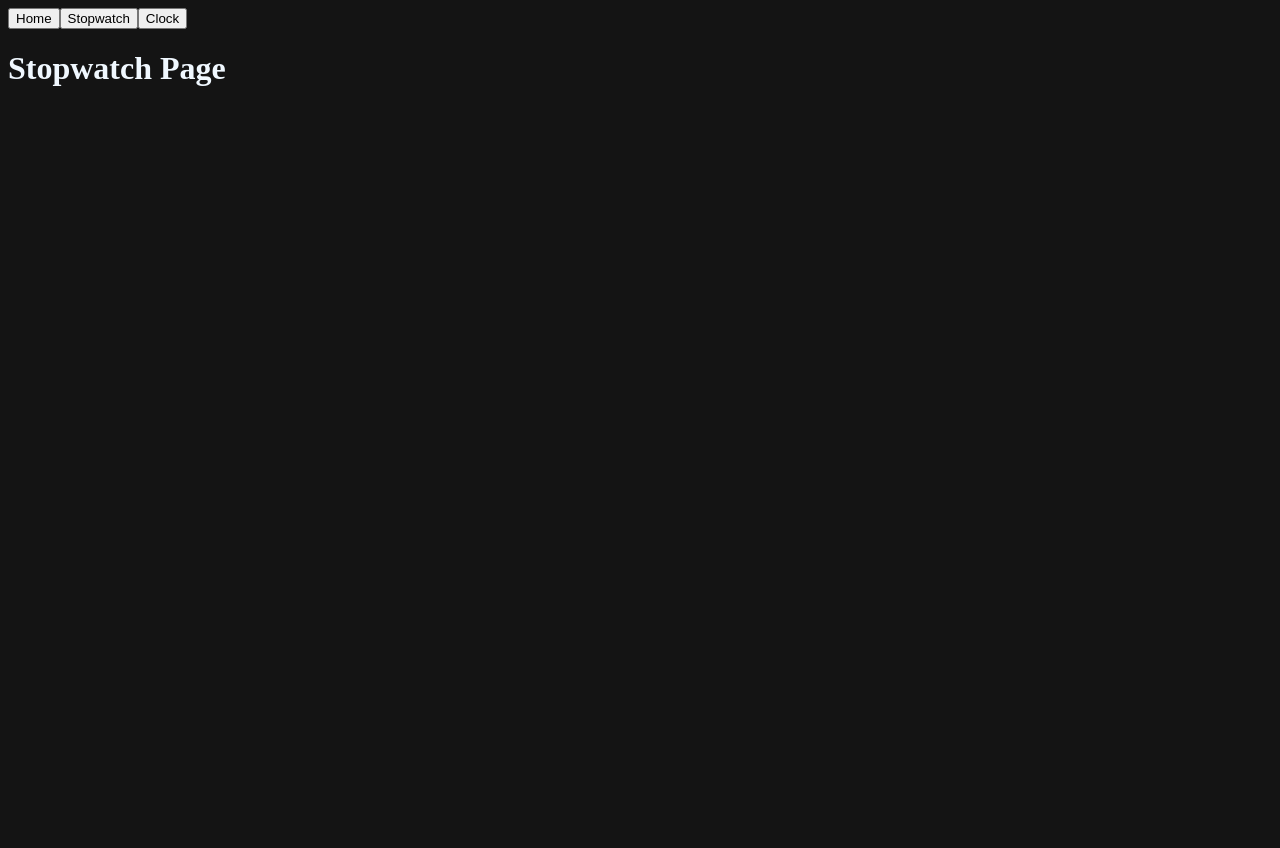
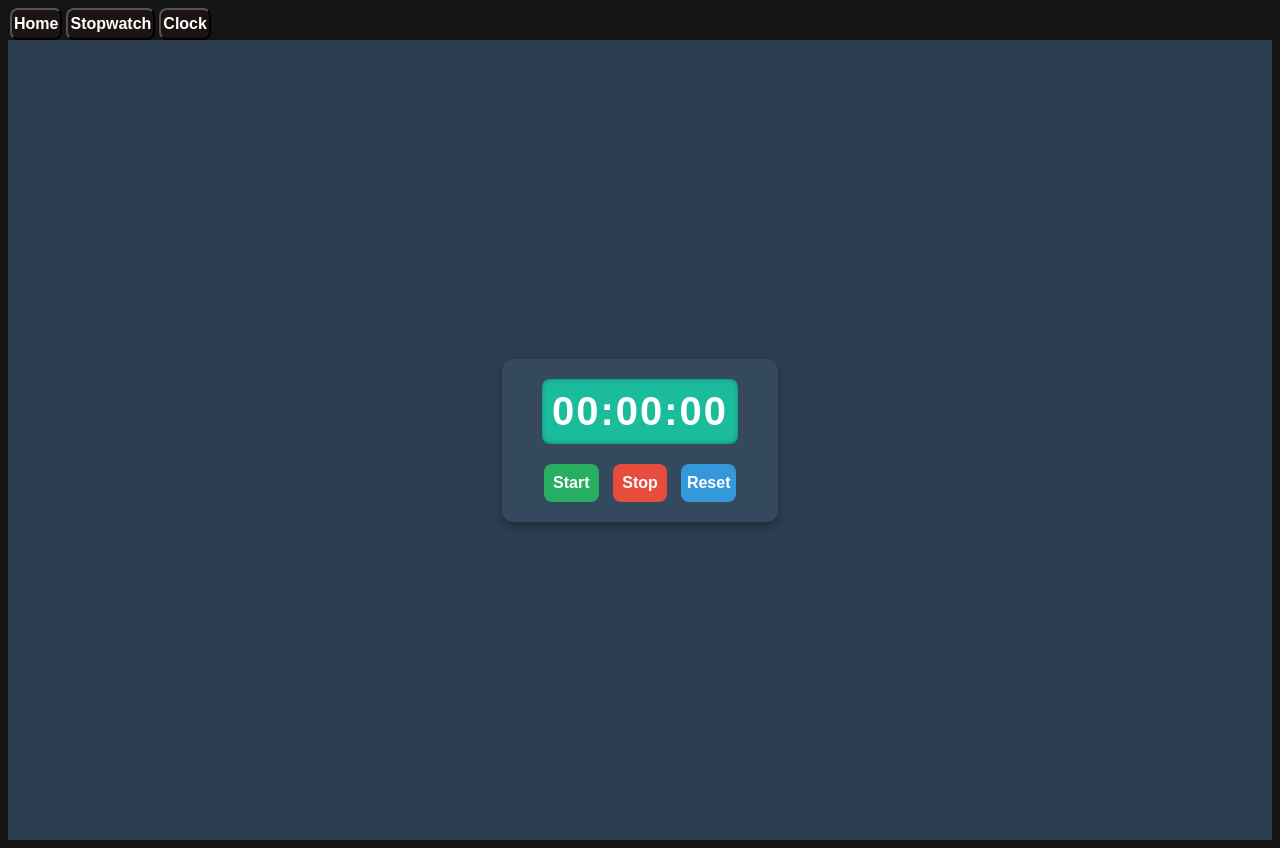
Before and after one commit to syvesdh/09_ClockStopwatchApp-react-trial, a React (Vite) app: page /#/stopwatch in a window 1280 px wide. Before the commit the page ends 800 px from the top, so only its background shows below. Built offline with nearby package versions, Linux system fonts and the light colour scheme.

Commit message:
Version 0.20 Stopwatch Done

```diff
--- a/src/App.css
+++ b/src/App.css
@@ -0,0 +1,18 @@
+/* Buttons */
+button {
+  flex: 1;
+  font-size: 1rem;
+  padding: 5px 2px;
+  margin: 0 2px;
+  background: #1c1413;
+  color: white;
+  border:rgb(from color r g b);
+  border-radius: 8px;
+  cursor: pointer;
+  transition: background 0.3s ease;
+  font-weight: bold;
+}
+
+button:hover {
+  background: #887e7d;
+}
--- /dev/null
+++ b/src/components/DigitalClock.css
@@ -0,0 +1,18 @@
+.clock-container {
+  background-color: rgba(0, 0, 0, 0.35);
+  backdrop-filter: blur(5px);
+  width: auto;
+  padding: 10px 10px;
+  /*Gradient Mask To Fade Blur*/
+  mask-image: linear-gradient(to bottom, rgba(0, 0, 0, 0) 0%, rgba(0, 0, 0, 1) 30%, rgba(0, 0, 0, 1) 70%, rgba(0, 0, 0, 0) 100%);
+  mask-composite: exclude;
+}
+.clock {
+  color: aliceblue;
+  font-family: "VT323", Courier, monospace;
+  font-weight: bold;
+  font-style: normal;
+  font-size: 5em;
+  text-align: center;
+  text-shadow: 3px 3px 5px rgba(0, 0, 0, 0.75);
+}
--- a/src/components/DigitalClock.jsx
+++ b/src/components/DigitalClock.jsx
@@ -1,4 +1,5 @@
 import React, { useEffect, useState } from "react";
+import "./DigitalClock.css";
 
 function DigitalClock() {
   const [time, setTime] = useState(new Date());
@@ -32,7 +33,13 @@ function DigitalClock() {
     return (number < 10 ? "0" : "") + number;
   }
 
-  return <span>{formatTime()}</span>;
+  return (
+    <div className="clock-container">
+      <div className="clock">
+        <span>{formatTime()}</span>
+      </div>
+    </div>
+  );
 }
 
 export default DigitalClock;
--- /dev/null
+++ b/src/components/Stopwatch.css
@@ -0,0 +1,70 @@
+/* Stopwatch container */
+.stopwatch {
+  background-color: #34495e;
+  padding: 20px 40px;
+  border-radius: 12px;
+  box-shadow: 0px 4px 10px rgba(0, 0, 0, 0.3);
+  text-align: center;
+  max-width: 300px;
+}
+
+/* Display */
+.display {
+  font-size: 2.5rem;
+  font-weight: bold;
+  letter-spacing: 2px;
+  margin-bottom: 20px;
+  padding: 10px;
+  background: #1abc9c;
+  color: #fff;
+  border-radius: 8px;
+  box-shadow: inset 0 0 5px rgba(0, 0, 0, 0.3);
+}
+
+/* Buttons container */
+.stopwatch-button {
+  flex: 1;
+  font-size: 1rem;
+  padding: 10px 0;
+  background: #e74c3c;
+  color: white;
+  border: none;
+  border-radius: 8px;
+  cursor: pointer;
+  transition: background 0.3s ease;
+  font-weight: bold;
+}
+
+.stopwatch-button:hover {
+  background: #c0392b;
+}
+
+.controls {
+  display: flex;
+  justify-content: space-between;
+  gap: 10px;
+}
+
+.start-button {
+  background: #27ae60;
+}
+
+.start-button:hover {
+  background: #229954;
+}
+
+.stop-button {
+  background: #e74c3c;
+}
+
+.stop-button:hover {
+  background: #c0392b;
+}
+
+.reset-button {
+  background: #3498db;
+}
+
+.reset-button:hover {
+  background: #2980b9;
+}
--- /dev/null
+++ b/src/components/Stopwatch.jsx
@@ -0,0 +1,68 @@
+import React, { useState, useEffect, useRef } from "react";
+import "./Stopwatch.css";
+
+function Stopwatch() {
+  const [isRunning, setIsRunning] = useState(false);
+  const [elapsedTime, setElapsedTime] = useState(0);
+  const intervalIdRef = useRef(null);
+  const startTimeRef = useRef(0);
+
+  useEffect(() => {
+    if (isRunning) {
+      intervalIdRef.current = setInterval(() => {
+        setElapsedTime(Date.now() - startTimeRef.current);
+      }, 10);
+    }
+
+    return () => {
+      clearInterval(intervalIdRef.current);
+    };
+  }, [isRunning]);
+
+  function startTimer() {
+    setIsRunning(true);
+    startTimeRef.current = Date.now() - elapsedTime;
+  }
+
+  function stopTimer() {
+    setIsRunning(false);
+  }
+
+  function resetTimer() {
+    setElapsedTime(0);
+    setIsRunning(false);
+  }
+
+  function formatTime() {
+    let hours = Math.floor(elapsedTime / (1000 * 60 * 60));
+    let minutes = Math.floor((elapsedTime / (1000 * 60)) % 60);
+    let seconds = Math.floor((elapsedTime / 1000) % 60);
+    let miliseconds = Math.floor((elapsedTime % 1000) / 10);
+
+    hours = String(hours).padStart(2, "0");
+    minutes = String(minutes).padStart(2, "0");
+    seconds = String(seconds).padStart(2, "0");
+    miliseconds = String(miliseconds).padStart(2, "0");
+
+    return `${minutes}:${seconds}:${miliseconds}`;
+  }
+
+  return (
+    <div className="stopwatch">
+      <div className="display">{formatTime()}</div>
+      <div className="controls">
+        <button onClick={startTimer} className="stopwatch-button start-button">
+          Start
+        </button>
+        <button onClick={stopTimer} className="stopwatch-button stop-button">
+          Stop
+        </button>
+        <button onClick={resetTimer} className="stopwatch-button reset-button">
+          Reset
+        </button>
+      </div>
+    </div>
+  );
+}
+
+export default Stopwatch;
--- a/src/pages/ClockPage.css
+++ b/src/pages/ClockPage.css
@@ -19,21 +19,3 @@
   filter: brightness(50%);
   z-index: -1;
 }
-.clock-container {
-  background-color: rgba(0, 0, 0, 0.35);
-  backdrop-filter: blur(5px);
-  width: auto;
-  padding: 10px 10px;
-  /*Gradient Mask To Fade Blur*/
-  mask-image: linear-gradient(to bottom, rgba(0, 0, 0, 0) 0%, rgba(0, 0, 0, 1) 30%, rgba(0, 0, 0, 1) 70%, rgba(0, 0, 0, 0) 100%);
-  mask-composite: exclude;
-}
-.clock {
-  color: aliceblue;
-  font-family: "VT323", Courier, monospace;
-  font-weight: bold;
-  font-style: normal;
-  font-size: 5em;
-  text-align: center;
-  text-shadow: 3px 3px 5px rgba(0, 0, 0, 0.75);
-}
--- a/src/pages/ClockPage.jsx
+++ b/src/pages/ClockPage.jsx
@@ -4,11 +4,7 @@ import "./ClockPage.css";
 function ClockPage() {
   return (
     <div className="clock-page">
-      <div className="clock-container">
-        <div className="clock">
-          <DigitalClock></DigitalClock>
-        </div>
-      </div>
+      <DigitalClock></DigitalClock>
     </div>
   );
 }
--- /dev/null
+++ b/src/pages/StopwatchPage.css
@@ -0,0 +1,11 @@
+/* General styles */
+.stopwatch-page {
+  font-family: Arial, sans-serif;
+  background-color: #2c3e50;
+  color: #ecf0f1;
+  display: flex;
+  justify-content: center;
+  align-items: center;
+  height: 100vh;
+  margin: 0;
+}
--- a/src/pages/StopwatchPage.jsx
+++ b/src/pages/StopwatchPage.jsx
@@ -1,8 +1,11 @@
+import Stopwatch from "../components/Stopwatch";
+import "./StopwatchPage.css";
+
 function StopwatchPage() {
   return (
-    <>
-      <h1>Stopwatch Page</h1>
-    </>
+    <div className="stopwatch-page">
+      <Stopwatch />
+    </div>
   );
 }
 
```
Also changed, not shown: 1 other file (tests, documents, lock files or other folders).
